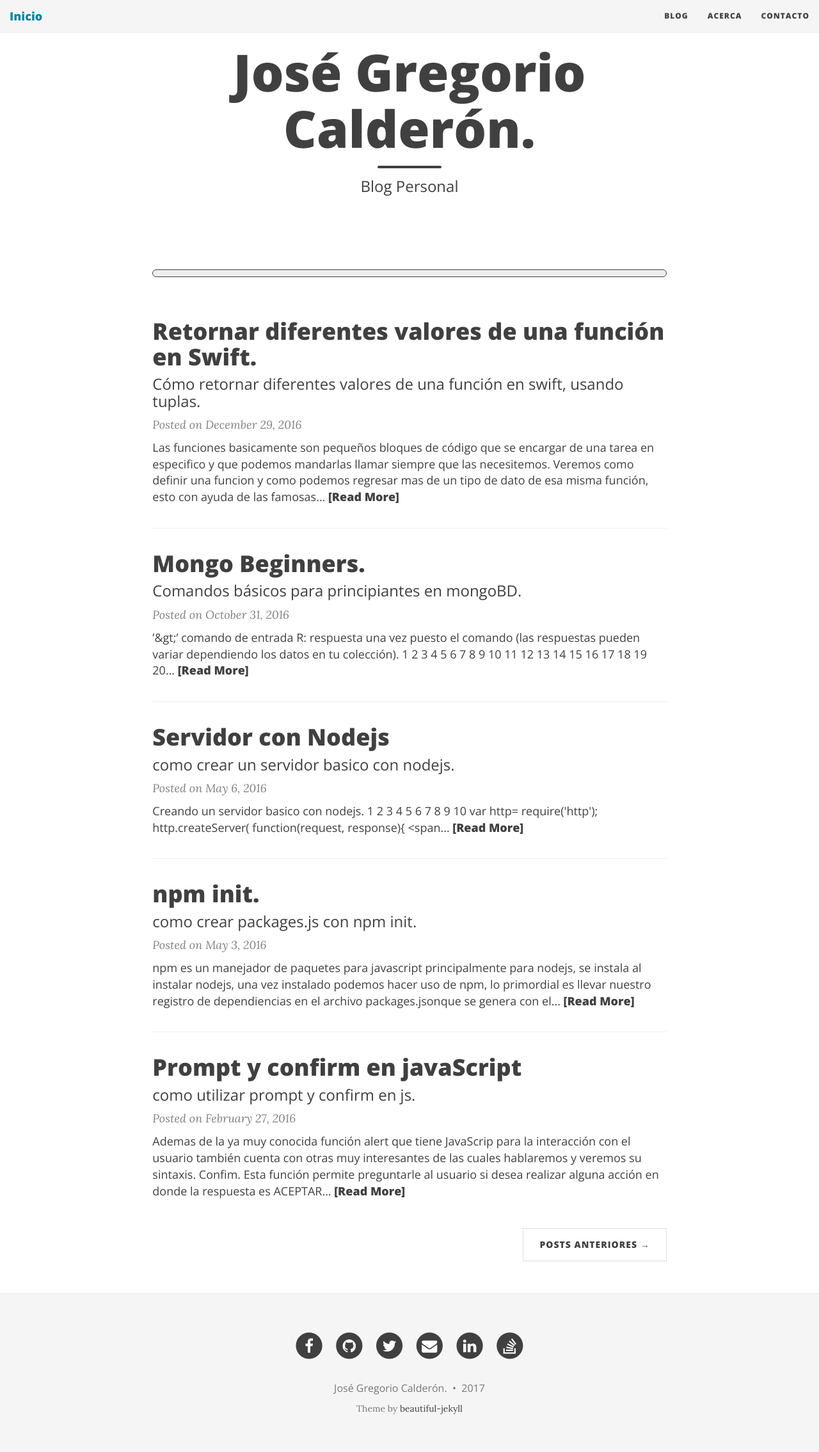
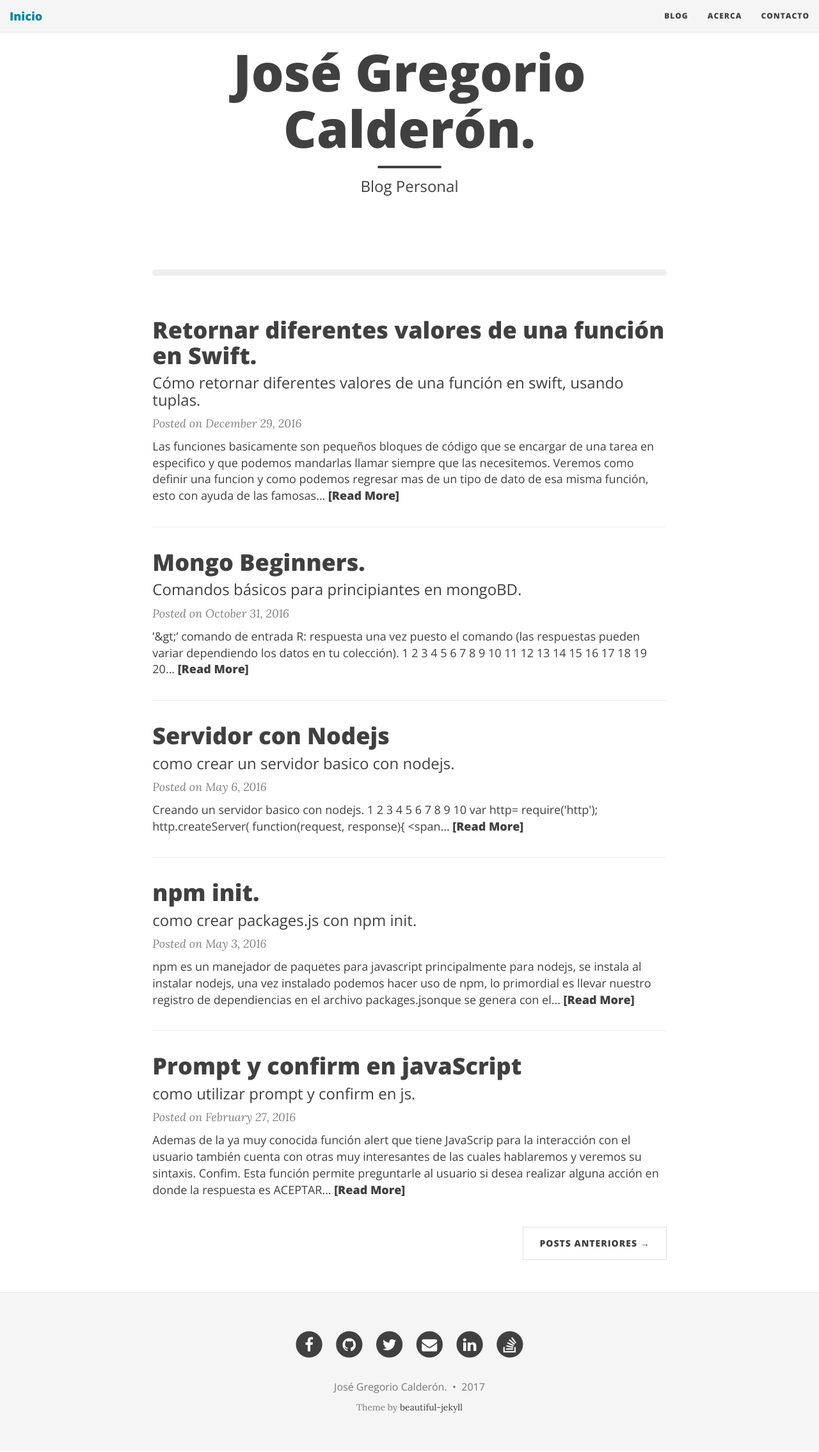
Before and after one commit to josegoyo/josegoyo.github.io, a Jekyll site: the page built from index.html, in a window 1280 px wide. Shown: the whole page at 64% size. Built offline with Jekyll 4.4.1, drawn with Linux system fonts in a browser that asks for light colours; nearby versions of some CDN libraries; the list of posts is cut into pages by our own code; comment, search, counter and statistics services are not loaded.

Commit message:
cambios menores

```diff
--- a/css/main.css
+++ b/css/main.css
@@ -72,7 +72,6 @@ hr.small {
   font-family: 'Open Sans', 'Helvetica Neue', Helvetica, Arial, sans-serif;
   padding: 5px;
   text-align: center;
-	border: thin solid;
 }
 
 .hideme {
```
